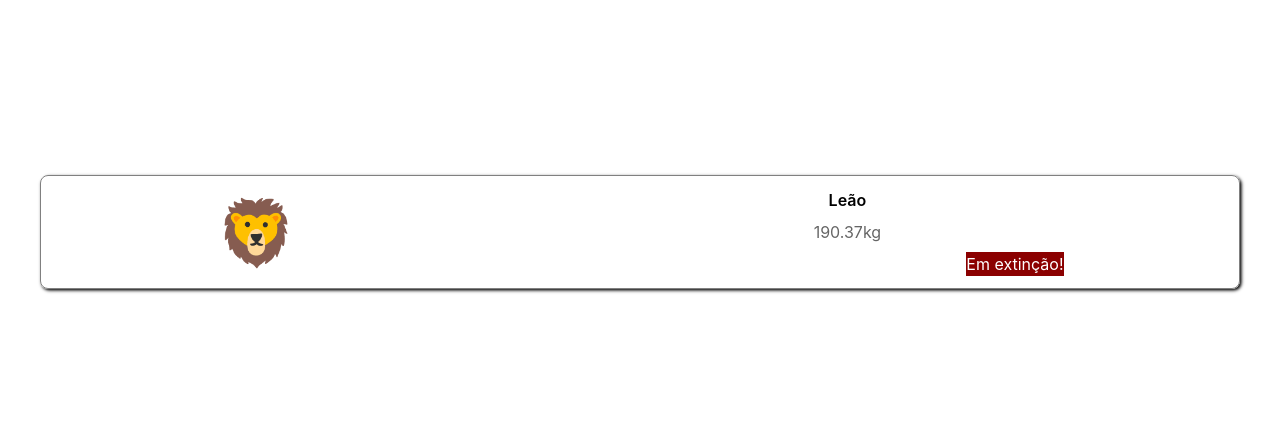
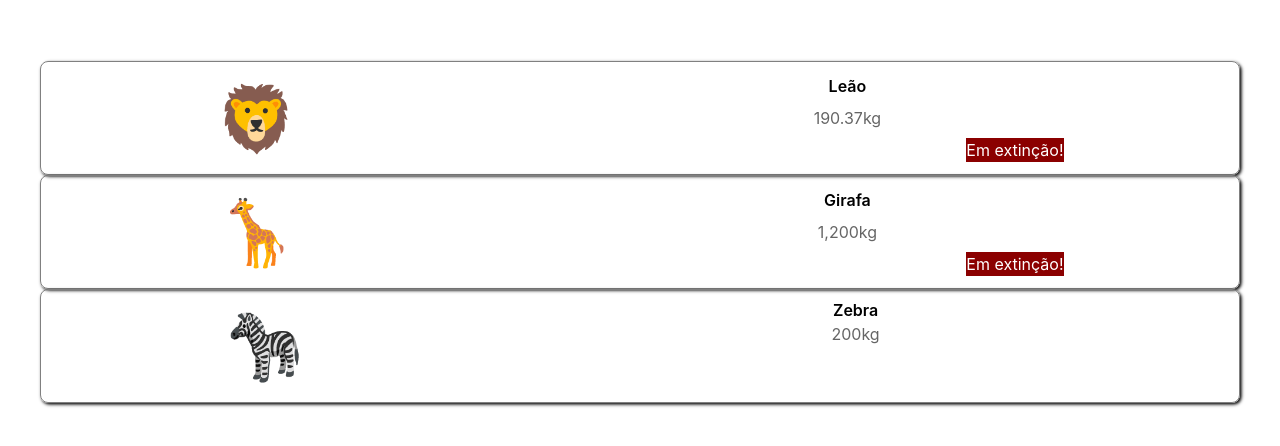
Before and after one commit to ufjf-dcc207/ufjf-dcc207-2024-3-a-atv03-0pedrobonfa, a React (Vite) app: page / in a window 1280 px wide. Shown: the part 168-614 px from the top of the page. Built offline with nearby package versions, Linux system fonts and the light colour scheme.

Commit message:
adiciona mais animais

```diff
--- a/src/Animal.tsx
+++ b/src/Animal.tsx
@@ -4,7 +4,7 @@ interface AnimalProps{
     icone:string;
     nome:string;
     peso:number;
-    extincao:boolean;
+    extincao?:boolean;
 };
 
 export default function Animal({icone, nome, peso, extincao}:AnimalProps){
--- a/src/App.tsx
+++ b/src/App.tsx
@@ -6,6 +6,8 @@ function App() {
     <>
       <div className='app'>
         <Animal icone='🦁' nome='Leão' peso={190.37} extincao={true}/>
+        <Animal icone='🦒' nome='Girafa' peso={1200} extincao={true}/>
+        <Animal icone='🦓' nome='Zebra' peso={200}/>
       </div>
     </>
   )
```
